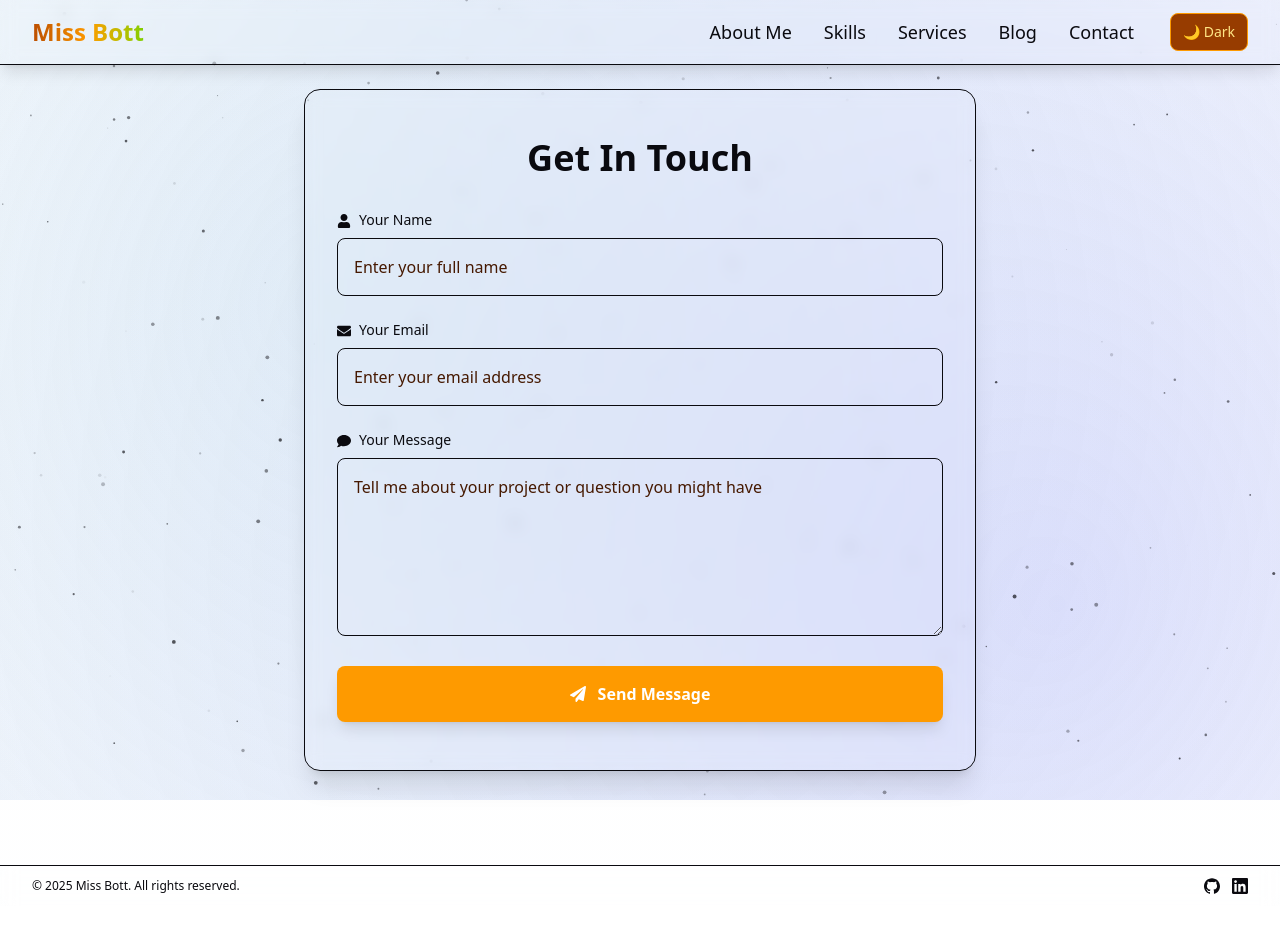
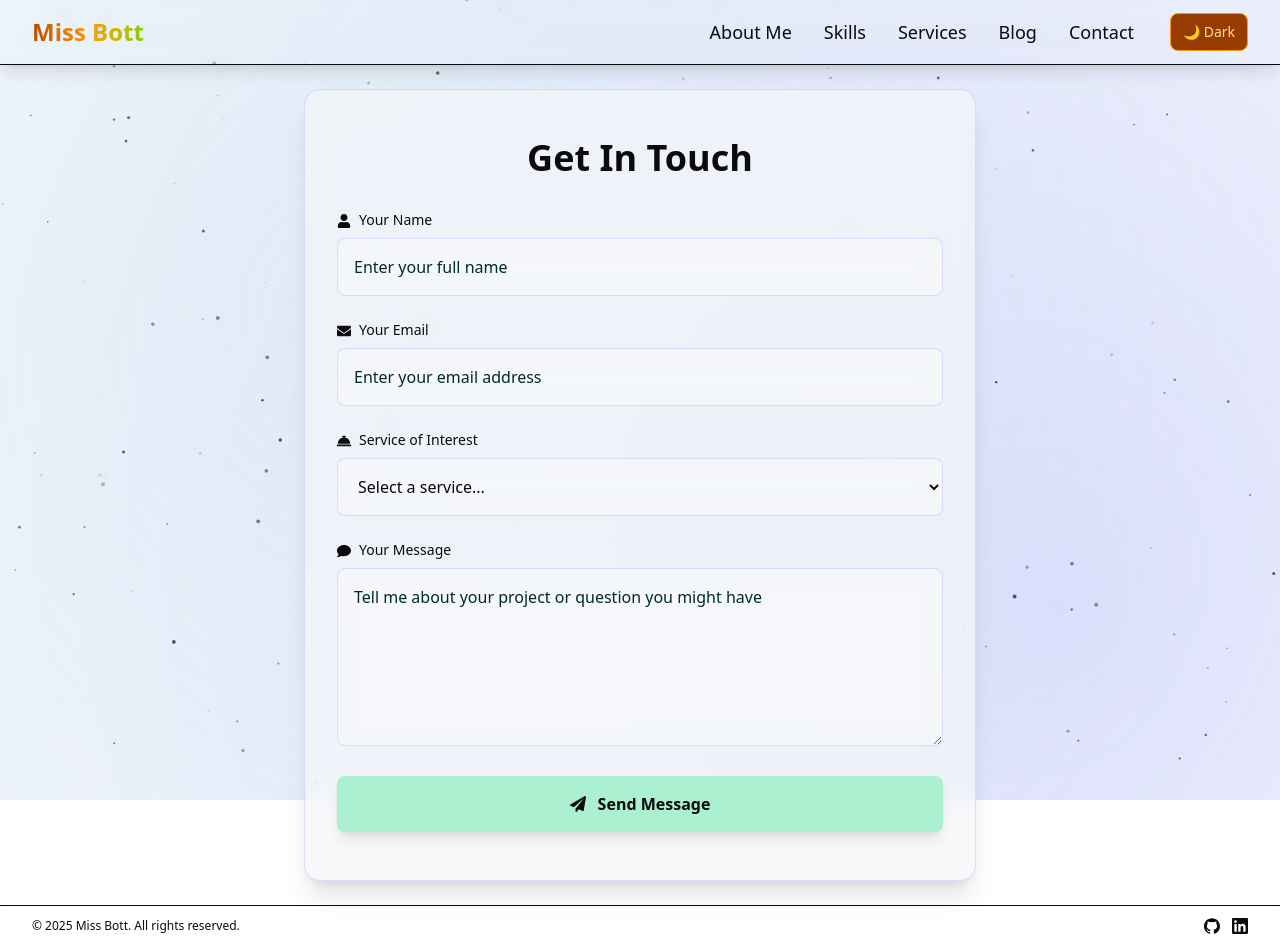
Before and after one commit to petra66orii/personal-portfolio, a React (Vite) app in the folder frontend/: page /contact in a window 1280 px wide. Before the commit the page ends 906 px from the top, so only its background shows below. Built offline with nearby package versions, Linux system fonts and the light colour scheme.

Commit message:
Update contact form

```diff
--- a/frontend/src/components/ContactForm.tsx
+++ b/frontend/src/components/ContactForm.tsx
@@ -7,6 +7,7 @@ import {
   FaPaperPlane,
   FaCheck,
   FaExclamationTriangle,
+  FaConciergeBell,
 } from "react-icons/fa";
 
 interface FormErrors {
@@ -21,11 +22,20 @@ const ContactForm = () => {
     name: "",
     email: "",
     message: "",
+    service: "",
   });
   const [submitted, setSubmitted] = useState(false);
   const [loading, setLoading] = useState(false);
   const [errors, setErrors] = useState<FormErrors>({});
   const [isDark, setIsDark] = useState(false);
+
+  // Define services array
+  const services = [
+    { id: 1, name: "Web Development" },
+    { id: 2, name: "Mobile App Development" },
+    { id: 3, name: "UI/UX Design" },
+    { id: 4, name: "SEO Optimization" },
+  ];
 
   // Theme detection effect
   useEffect(() => {
@@ -74,7 +84,9 @@ const ContactForm = () => {
   };
 
   const handleChange = (
-    e: React.ChangeEvent<HTMLInputElement | HTMLTextAreaElement>
+    e: React.ChangeEvent<
+      HTMLInputElement | HTMLTextAreaElement | HTMLSelectElement
+    >
   ) => {
     const { name, value } = e.target;
     setFormData({ ...formData, [name]: value });
@@ -105,7 +117,7 @@ const ContactForm = () => {
 
       if (res.ok) {
         setSubmitted(true);
-        setFormData({ name: "", email: "", message: "" });
+        setFormData({ name: "", email: "", message: "", service: "" });
       } else {
         const errorData = await res.json().catch(() => ({}));
         setErrors({
@@ -135,10 +147,10 @@ const ContactForm = () => {
         whileInView={{ opacity: 1, y: 0 }}
         transition={{ duration: 0.5, delay: 0.2 }}
         viewport={{ once: true }}
-        className="project-bg backdrop-blur-sm rounded-2xl shadow-xl max-w-2xl mx-auto px-8 py-12 border"
+        className="glassmorphism backdrop-blur-sm rounded-2xl shadow-xl max-w-2xl mx-auto px-8 py-12 border"
       >
         <motion.h2
-          className="text-4xl font-bold mb-8 home-title text-center"
+          className="text-4xl font-bold mb-8 text-primary text-center"
           initial={{ opacity: 0, y: 20 }}
           animate={{ opacity: 1, y: 0 }}
           transition={{ duration: 0.6, delay: 0.3 }}
@@ -167,11 +179,7 @@ const ContactForm = () => {
               onClick={handleSendAnother}
               whileHover={{ scale: 1.05 }}
               whileTap={{ scale: 0.95 }}
-              className={
-                isDark
-                  ? "px-6 py-3 bg-lime-500 hover:bg-lime-600 text-white rounded-lg font-semibold transition-all duration-200 shadow-lg hover:shadow-xl"
-                  : "px-6 py-3 bg-amber-500 hover:bg-amber-600 text-white rounded-lg font-semibold transition-all duration-200 shadow-lg hover:shadow-xl"
-              }
+              className="px-6 py-3 button-simple text-secondary rounded-lg font-semibold transition-all duration-200 shadow-lg hover:shadow-xl"
             >
               Send Another Message
             </motion.button>
@@ -199,7 +207,7 @@ const ContactForm = () => {
               transition={{ duration: 0.5, delay: 0.4 }}
               className="space-y-2"
             >
-              <label className="block text-sm font-medium home-subtitle">
+              <label className="block text-sm font-medium">
                 <FaUser className="inline mr-2" />
                 Your Name
               </label>
@@ -209,8 +217,8 @@ const ContactForm = () => {
                 value={formData.name}
                 placeholder="Enter your full name"
                 onChange={handleChange}
-                className={`w-full p-4 border rounded-lg bg-stone-light/50 dark:bg-earth-dark/50 home-text focus:outline-none focus:ring-2 focus:border-transparent transition-all duration-200 ${
-                  isDark ? "placeholder-gray-300" : "placeholder-amber-950"
+                className={`w-full p-4 border rounded-lg glassmorphism focus:outline-none focus:ring-2 focus:border-transparent transition-all duration-200 ${
+                  isDark ? "placeholder-gray-300" : "placeholder-emerald-950"
                 } ${
                   errors.name
                     ? "border-red-400 dark:border-red-600 focus:ring-red-500"
@@ -247,8 +255,8 @@ const ContactForm = () => {
                 value={formData.email}
                 placeholder="Enter your email address"
                 onChange={handleChange}
-                className={`w-full p-4 border rounded-lg bg-stone-light/50 dark:bg-earth-dark/50 home-text focus:outline-none focus:ring-2 focus:border-transparent transition-all duration-200 ${
-                  isDark ? "placeholder-gray-300" : "placeholder-amber-950"
+                className={`w-full p-4 border rounded-lg glassmorphism focus:outline-none focus:ring-2 focus:border-transparent transition-all duration-200 ${
+                  isDark ? "placeholder-gray-300" : "placeholder-emerald-950"
                 } ${
                   errors.email
                     ? "border-red-400 dark:border-red-600 focus:ring-red-500"
@@ -268,6 +276,36 @@ const ContactForm = () => {
               )}
             </motion.div>
 
+            <motion.div
+              initial={{ opacity: 0, x: -20 }}
+              animate={{ opacity: 1, x: 0 }}
+              transition={{ duration: 0.5, delay: 0.5 }}
+              className="space-y-2"
+            >
+              <label className="block text-sm font-medium home-subtitle">
+                <FaConciergeBell className="inline mr-2" />
+                Service of Interest
+              </label>
+              <select
+                name="service"
+                value={formData.service}
+                onChange={handleChange}
+                className={`w-full p-4 border rounded-lg glassmorphism focus:outline-none focus:ring-2 focus:border-transparent transition-all duration-200 ${
+                  isDark ? "placeholder-gray-300" : "placeholder-emerald-950"
+                } border-leaf-light/30 dark:border-earth/30 focus:ring-leaf dark:focus:ring-leaf-dark`}
+              >
+                <option value="" disabled>
+                  Select a service...
+                </option>
+                {services.map((service) => (
+                  <option key={service.id} value={service.name}>
+                    {service.name}
+                  </option>
+                ))}
+                <option value="Other">Other / General Inquiry</option>
+              </select>
+            </motion.div>
+
             {/* Message Field */}
             <motion.div
               initial={{ opacity: 0, x: -20 }}
@@ -284,8 +322,8 @@ const ContactForm = () => {
                 value={formData.message}
                 placeholder="Tell me about your project or question you might have"
                 onChange={handleChange}
-                className={`w-full p-4 border rounded-lg bg-stone-light/50 dark:bg-earth-dark/50 home-text focus:outline-none focus:ring-2 focus:border-transparent transition-all duration-200 resize-vertical ${
-                  isDark ? "placeholder-gray-300" : "placeholder-amber-950"
+                className={`w-full p-4 border rounded-lg glassmorphism focus:outline-none focus:ring-2 focus:border-transparent transition-all duration-200 resize-vertical ${
+                  isDark ? "placeholder-gray-300" : "placeholder-emerald-950"
                 } ${
                   errors.message
                     ? "border-red-400 dark:border-red-600 focus:ring-red-500"
@@ -319,8 +357,8 @@ const ContactForm = () => {
                 loading
                   ? "bg-stone dark:bg-stone-dark text-stone-light cursor-not-allowed"
                   : isDark
-                  ? "bg-lime-500 hover:bg-lime-600 text-white hover:shadow-xl"
-                  : "bg-amber-500 hover:bg-amber-600 text-white hover:shadow-xl"
+                  ? "button-simple text-primary hover:shadow-xl"
+                  : "button-simple text-primary hover:shadow-xl"
               }`}
             >
               {loading ? (
```
